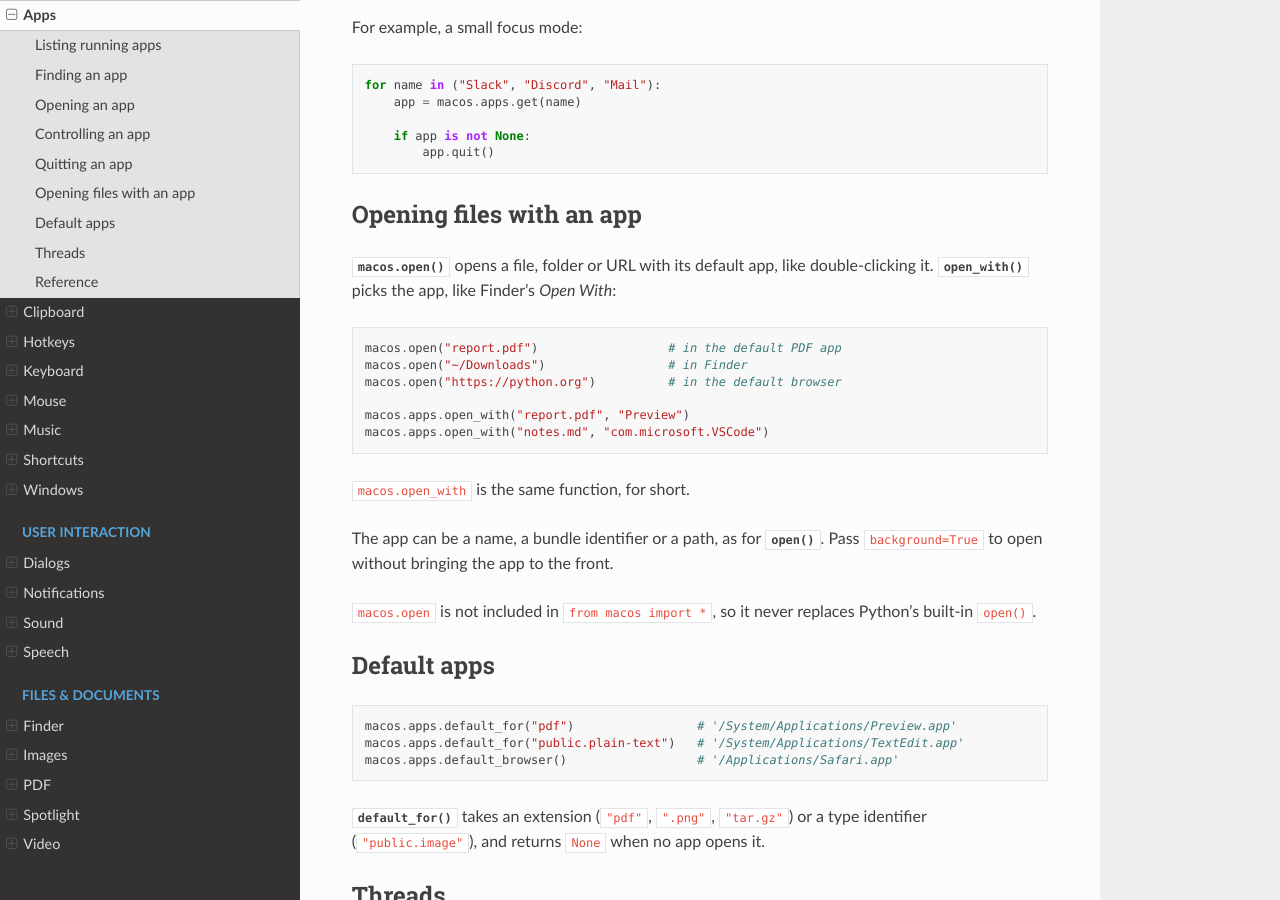
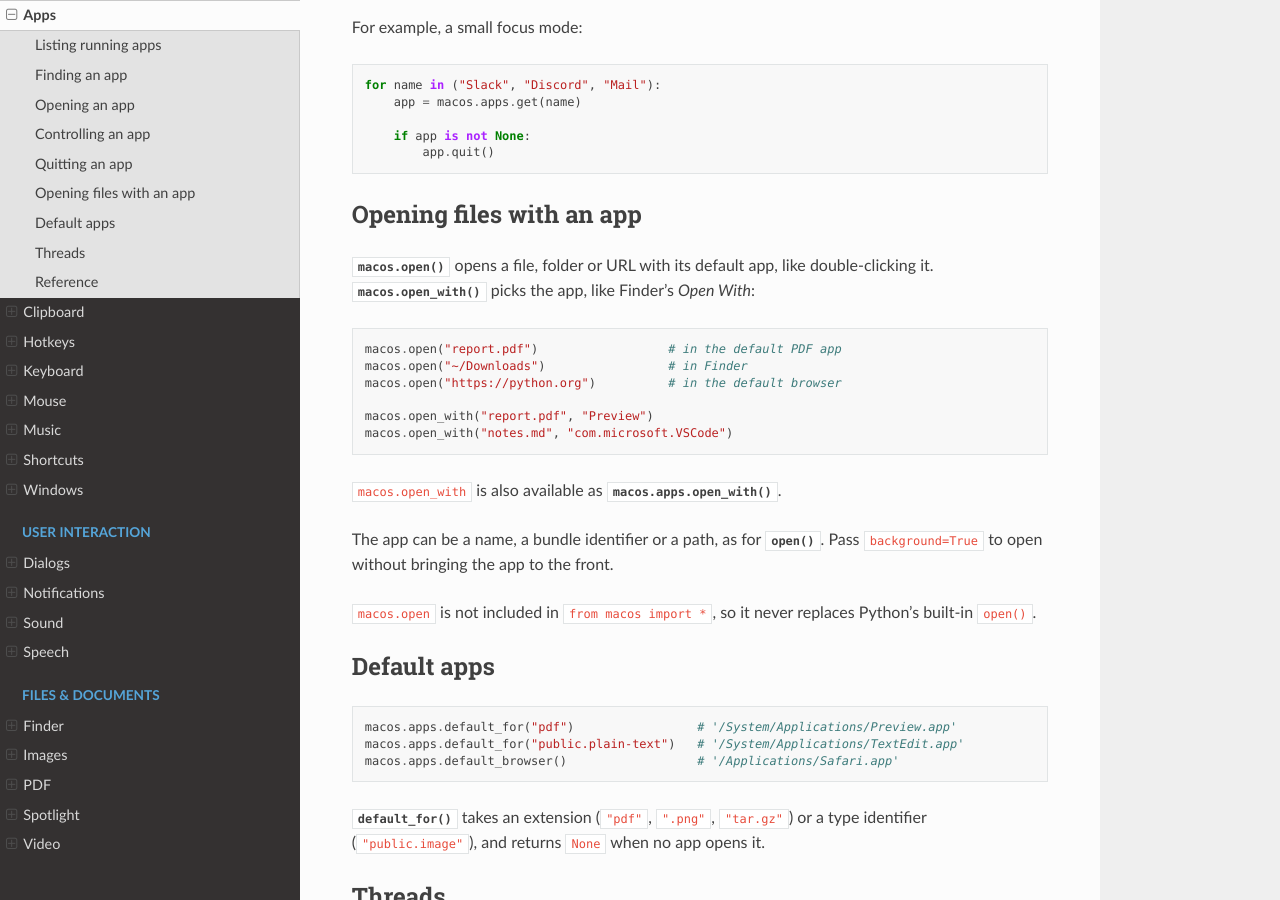
Before and after one commit to JeanExtreme002/macOS, a Sphinx documentation site: the page built from docs/apps.md, in a window 1280 px wide and 900 px high, scrolled down 1905 px. Built offline with Sphinx 7.4.7 and the Read the Docs theme 3.1.0, drawn with Linux system fonts in a browser that asks for light colours; comment, search, counter and statistics services are not loaded.

Commit message:
docs(apps): show macos.open_with next to macos.open

````diff
--- a/docs/apps.md
+++ b/docs/apps.md
@@ -105,7 +105,7 @@ for name in ("Slack", "Discord", "Mail"):
 ## Opening files with an app
 
 {func}`macos.open` opens a file, folder or URL with its default app, like
-double-clicking it. {func}`~macos.apps.open_with` picks the app, like Finder's
+double-clicking it. {func}`macos.open_with` picks the app, like Finder's
 *Open With*:
 
 ```python
@@ -113,11 +113,11 @@ macos.open("report.pdf")                  # in the default PDF app
 macos.open("~/Downloads")                 # in Finder
 macos.open("https://python.org")          # in the default browser
 
-macos.apps.open_with("report.pdf", "Preview")
-macos.apps.open_with("notes.md", "com.microsoft.VSCode")
+macos.open_with("report.pdf", "Preview")
+macos.open_with("notes.md", "com.microsoft.VSCode")
 ```
 
-`macos.open_with` is the same function, for short.
+`macos.open_with` is also available as {func}`macos.apps.open_with`.
 
 The app can be a name, a bundle identifier or a path, as for
 {func}`~macos.apps.open`. Pass `background=True` to open without bringing the
````
